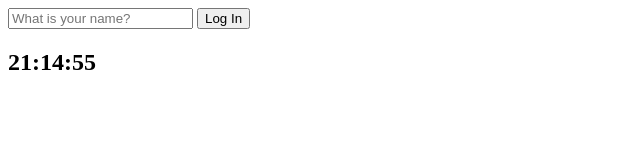
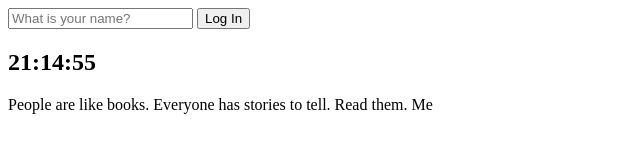
Before and after one commit to ds99086/ds99086.github.io, a plain HTML site: page index.html in a window 1280 px wide. Shown: the whole page, without its empty margins (0-640 px from the left). Drawn offline with Linux system fonts and the light colour scheme.

Commit message:
finished quotes

```diff
--- a/index.html
+++ b/index.html
@@ -22,7 +22,15 @@
         <h2>00:00</h2>
     </div>
 
+    <div id="quotediv">
+        <span>
+        </span>
+        <span></span>
+    </div>
+
     <script src="/js/app.js"></script>
     <script src="/js/clock.js"></script>
+    <script src="/js/quotes.js"></script>
+    <script src="/js/background.js"></script>
 </body>
 </html>
--- /dev/null
+++ b/js/quotes.js
@@ -0,0 +1,27 @@
+const quotes = [
+    {
+        quote: "Time having fun is never wasted.",
+        author: "Brother"
+    },
+    {
+        quote: "The skills that are useful can be applied to many things.",
+        author: "Nick Berg"
+    },
+    {
+        quote: "Not everyone gets a choice in what they do.",
+        author: "Mother"
+    },
+    {
+        quote: "People are like books. Everyone has stories to tell. Read them.",
+        author: "Me"
+    }
+];
+
+const quote = document.querySelector("#quotediv span:first-child");
+const author = document.querySelector("#quotediv span:last-child");
+
+const randomNum = Math.floor(Math.random()*quotes.length);
+const todayQuote = quotes[randomNum];
+
+quote.innerHTML = todayQuote.quote;
+author.innerHTML = todayQuote.author;
```
Also changed, not shown: js/background.js (added).
